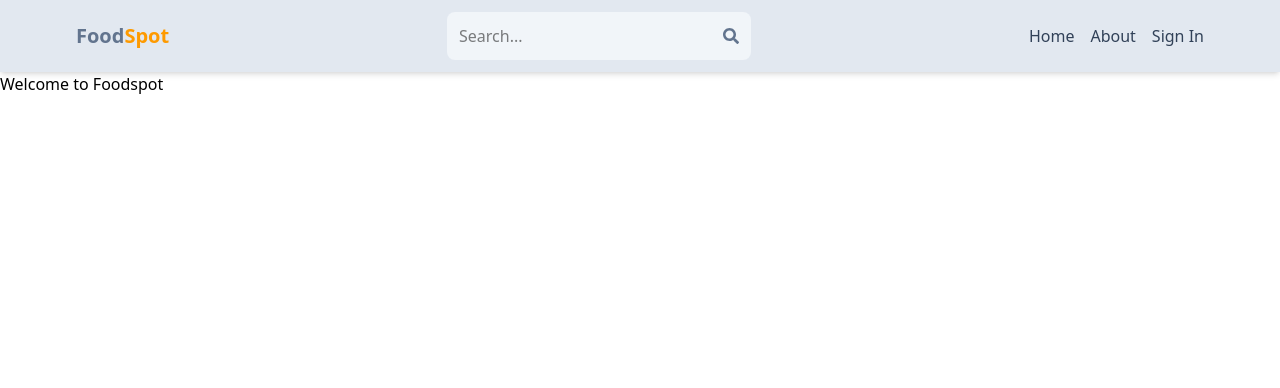
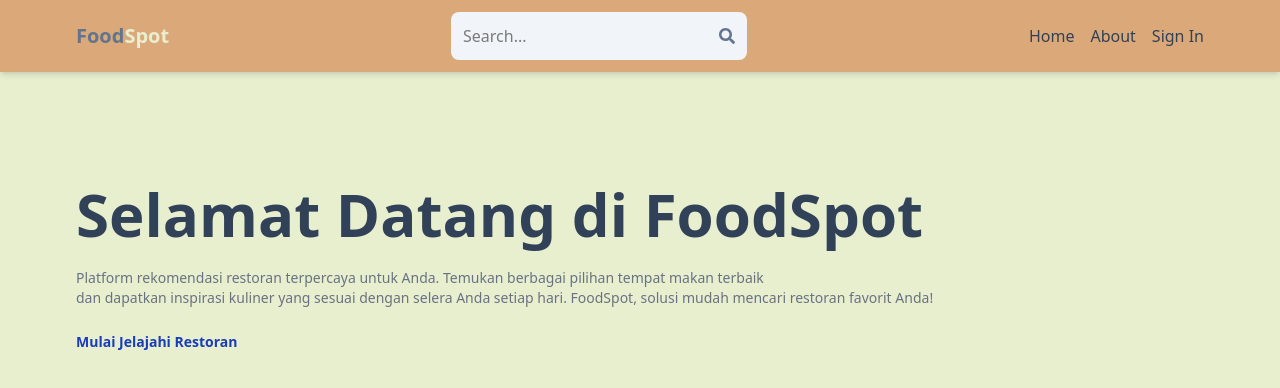
Before and after one commit to raisakbar27/Foodspot, a React (Vite) app in the folder client/: page / in a window 1280 px wide. Shown: the top 388 px of the page. Built offline with nearby package versions, Linux system fonts and the light colour scheme.

Commit message:
create landingpage

```diff
--- a/client/src/components/Header.jsx
+++ b/client/src/components/Header.jsx
@@ -4,23 +4,37 @@ import { Link } from 'react-router-dom';
 
 export default function Header() {
   return (
-    <header className="bg-slate-200 shadow-md">
-          <div className="flex justify-between items-center max-w-6xl mx-auto p-3">
+    <header className="bg-[#DBA979] shadow-md">
+      <div className="flex justify-between items-center max-w-6xl mx-auto p-3">
         <Link to="/">
           <h1 className="font-bold text-sm sm:text-xl flex flex-wrap">
             <span className="text-slate-500">Food</span>
-            <span className="text-amber-500">Spot</span>
+            <span className="text-[#E8EFCF]">Spot</span>
           </h1>
         </Link>
-        <form className="bg-slate-100 p-3 rounded-lg flex items-center gap-2">
-          <input type="text" placeholder="Search..." className="bg-transparent focus:outline-none w-24 sm:w-64" />
-          <FaSearch className='text-slate-500' />
-              </form>
-              <ul className='flex gap-4 text-sm sm:text-base'>
-                  <Link to='/' ><li className='hidden sm:inline text-slate-700 hover:underline'>Home</li></Link>
-                  <Link to='/about'><li className='hidden sm:inline text-slate-700 hover:underline'>About</li></Link>
-                  <Link to='/sign'><li className='text-slate-700 hover:underline'>Sign In</li></Link>
-              </ul>
+        <form className="bg-slate-100 p-3 rounded-lg flex items-center">
+          <input
+            type="text"
+            placeholder="Search..."
+            className="bg-transparent focus:outline-none w-24 sm:w-64"
+          />
+          <FaSearch className="text-slate-500" />
+        </form>
+        <ul className="flex gap-4">
+          <Link to="/">
+            <li className="hidden sm:inline text-slate-700 hover:underline">
+              Home
+            </li>
+          </Link>
+          <Link to="/about">
+            <li className="hidden sm:inline text-slate-700 hover:underline">
+              About
+            </li>
+          </Link>
+          <Link to="/sign">
+            <li className="text-slate-700 hover:underline">Sign In</li>
+          </Link>
+        </ul>
       </div>
     </header>
   );
--- a/client/src/index.css
+++ b/client/src/index.css
@@ -1 +1,5 @@
 @import "tailwindcss";
+
+body{
+    background-color: #E8EFCF;
+}
--- a/client/src/pages/Home.jsx
+++ b/client/src/pages/Home.jsx
@@ -1,9 +1,30 @@
 import React from 'react';
+import { Link } from 'react-router-dom';
 
 export default function Home() {
   return (
     <div>
-      <h1>Welcome to Foodspot</h1>
+      {/* top */}
+      <div className='flex flex-col gap-6 p-28 px-3 max-w-6xl mx-auto'>
+        <h1 className="text-slate-700 font-bold text-3xl lg:text-6xl">
+          Selamat Datang di FoodSpot
+        </h1>
+        <div className="text-gray-500 text-xs sm:text-sm">
+          Platform rekomendasi restoran terpercaya untuk Anda. Temukan berbagai
+          pilihan tempat makan terbaik
+          <br />
+          dan dapatkan inspirasi kuliner yang sesuai dengan selera Anda setiap
+          hari. FoodSpot, solusi mudah mencari restoran favorit Anda!
+        </div>
+        <Link
+          to={"/"}
+          className="text-xs sm:text-sm text-blue-800 font-bold hover:underline"
+        >
+          Mulai Jelajahi Restoran
+        </Link>
+      </div>
+
+
     </div>
-  )
+  );
 }
--- /dev/null
+++ b/client/src/tailwind.config.js
@@ -0,0 +1,20 @@
+/** @type {import('tailwindcss').Config} */
+module.exports = {
+    content: [
+      "./src/**/*.{js,jsx,ts,tsx}", // pastikan path ini sesuai struktur project-mu
+    ],
+    theme: {
+      extend: {
+        colors: {
+          primary: "#B8860B",      // contoh warna custom
+          secondary: "#ECCA9C",    // contoh warna custom
+          brand: {
+            light: "#FDE68A",
+            DEFAULT: "#F59E42",
+            dark: "#B45309",
+          },
+        },
+      },
+    },
+    plugins: [],
+  }
```
